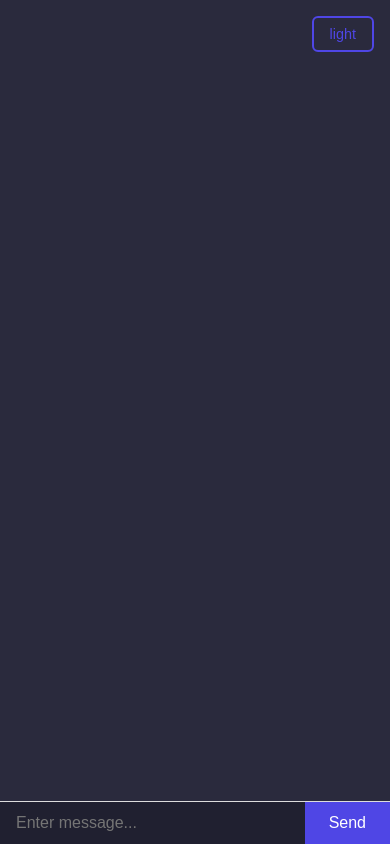
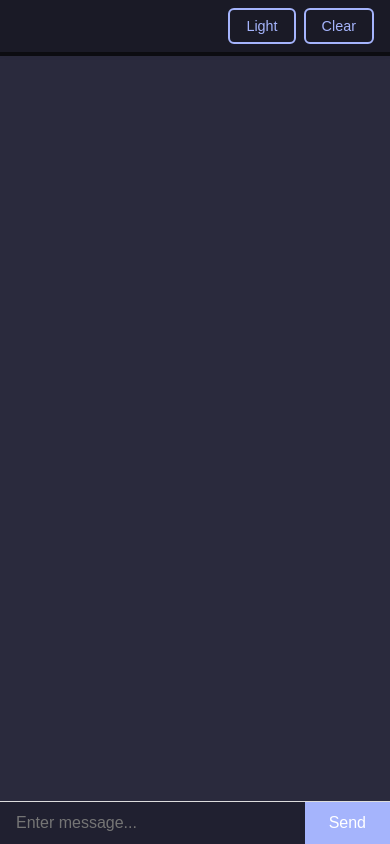
Before and after one commit to Lilium-longiflorum/chat, a website: page ws_tcp_bridge/public/index.html in a window 390 px wide. Both pictures are taken after a click on the button "Dark". Drawn offline with Linux system fonts and the light colour scheme.

Commit message:
웹페이지 개선

```diff
--- a/ws_tcp_bridge/public/index.html
+++ b/ws_tcp_bridge/public/index.html
@@ -11,6 +11,8 @@
       --chat-bg: #f9f9f9;
       --text: #000;
       --input-bg: white;
+      --accent: #4f46e5;
+      --accent-hover: #4338ca;
     }
 
     body.dark {
@@ -19,8 +21,9 @@
       --chat-bg: #2a2a3d;
       --text: #e0e0e0;
       --input-bg: #202030;
+      --accent: #a5b4fc;
+      --accent-hover: #818cf8;
     }
-
 
     * {
       box-sizing: border-box;
@@ -37,6 +40,38 @@
       height: 100vh;
       color: var(--text);
       transition: background 0.3s ease, color 0.3s ease;
+    }
+
+    .top-bar {
+      position: absolute;
+      top: 1rem;
+      right: 1rem;
+      display: flex;
+      gap: 0.5rem;
+    }
+
+    .top-bar button {
+      padding: 0.5rem 1rem;
+      background: transparent;
+      border: 2px solid var(--accent);
+      border-radius: 6px;
+      color: var(--accent);
+      cursor: pointer;
+      font-size: 0.9rem;
+      background-color: white;
+      transition: background 0.2s ease, color 0.2s ease, border-color 0.2s ease;
+    }
+
+    body.dark .top-bar button {
+      background-color: transparent;
+      color: var(--accent);
+      border-color: var(--accent);
+    }
+
+    .top-bar button:hover {
+      background-color: var(--accent-hover);
+      color: white;
+      border-color: var(--accent-hover);
     }
 
     .chat-container {
@@ -76,9 +111,9 @@
       color: var(--text);
     }
 
-    button {
+    .input-area button {
       padding: 0.75rem 1.5rem;
-      background: #4f46e5;
+      background: var(--accent);
       color: white;
       border: none;
       cursor: pointer;
@@ -86,30 +121,32 @@
       transition: background 0.2s ease;
     }
 
-    button:hover {
-      background: #4338ca;
-    }
-
-    #theme-toggle {
-      position: absolute;
-      top: 1rem;
-      right: 1rem;
-      padding: 0.5rem 1rem;
-      background: transparent;
-      border: 2px solid #4f46e5;
-      border-radius: 6px;
-      color: #4f46e5;
-      cursor: pointer;
-      font-size: 0.9rem;
+    .input-area button:hover {
+      background: var(--accent-hover);
     }
 
     @media (max-width: 640px) {
+      .top-bar {
+        position: fixed;
+        top: 0;
+        right: 0;
+        left: 0;
+        width: 100%;
+        padding: 0.5rem 1rem;
+        justify-content: flex-end;
+        background: var(--container-bg);
+        box-shadow: 0 2px 6px rgba(0, 0, 0, 0.1);
+        z-index: 10;
+      }
+
       body {
+        padding-top: 3.5rem; /* 버튼 높이만큼 여백 */
         height: 100dvh;
       }
+
       .chat-container {
         width: 100%;
-        height: 100dvh;
+        height: calc(100dvh - 3.5rem);
         border-radius: 0;
         box-shadow: none;
       }
@@ -117,7 +154,10 @@
   </style>
 </head>
 <body>
-  <button id="theme-toggle">Dark</button>
+  <div class="top-bar">
+    <button id="theme-toggle">Dark</button>
+    <button id="clear-chat">Clear</button>
+  </div>
 
   <div class="chat-container">
     <div id="chat"></div>
@@ -167,8 +207,13 @@
     themeBtn.addEventListener("click", () => {
       document.body.classList.toggle("dark");
       themeBtn.textContent = document.body.classList.contains("dark")
-        ? "light"
-        : "dark";
+        ? "Light"
+        : "Dark";
+    });
+
+    // Clear chat
+    document.getElementById("clear-chat").addEventListener("click", () => {
+      chat.textContent = "";
     });
   </script>
 </body>
```
